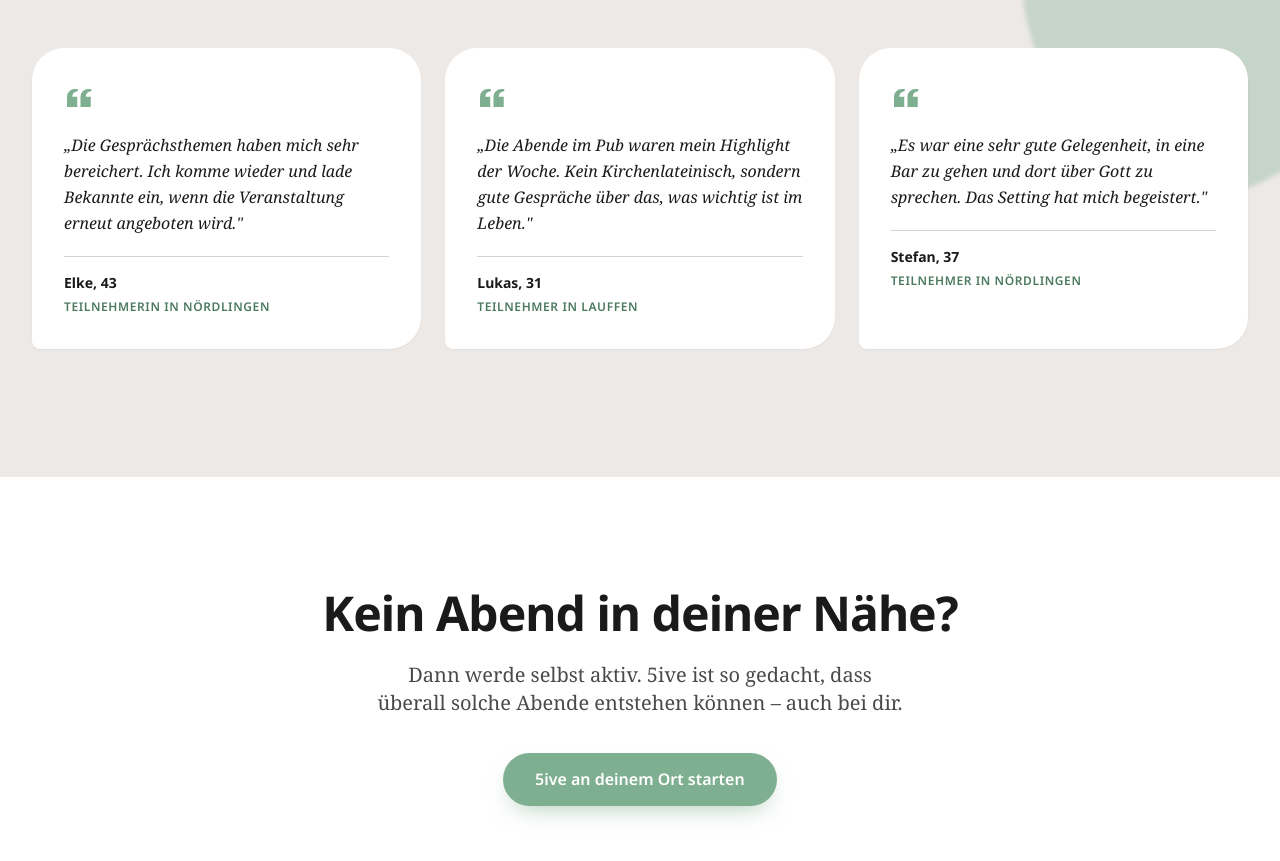
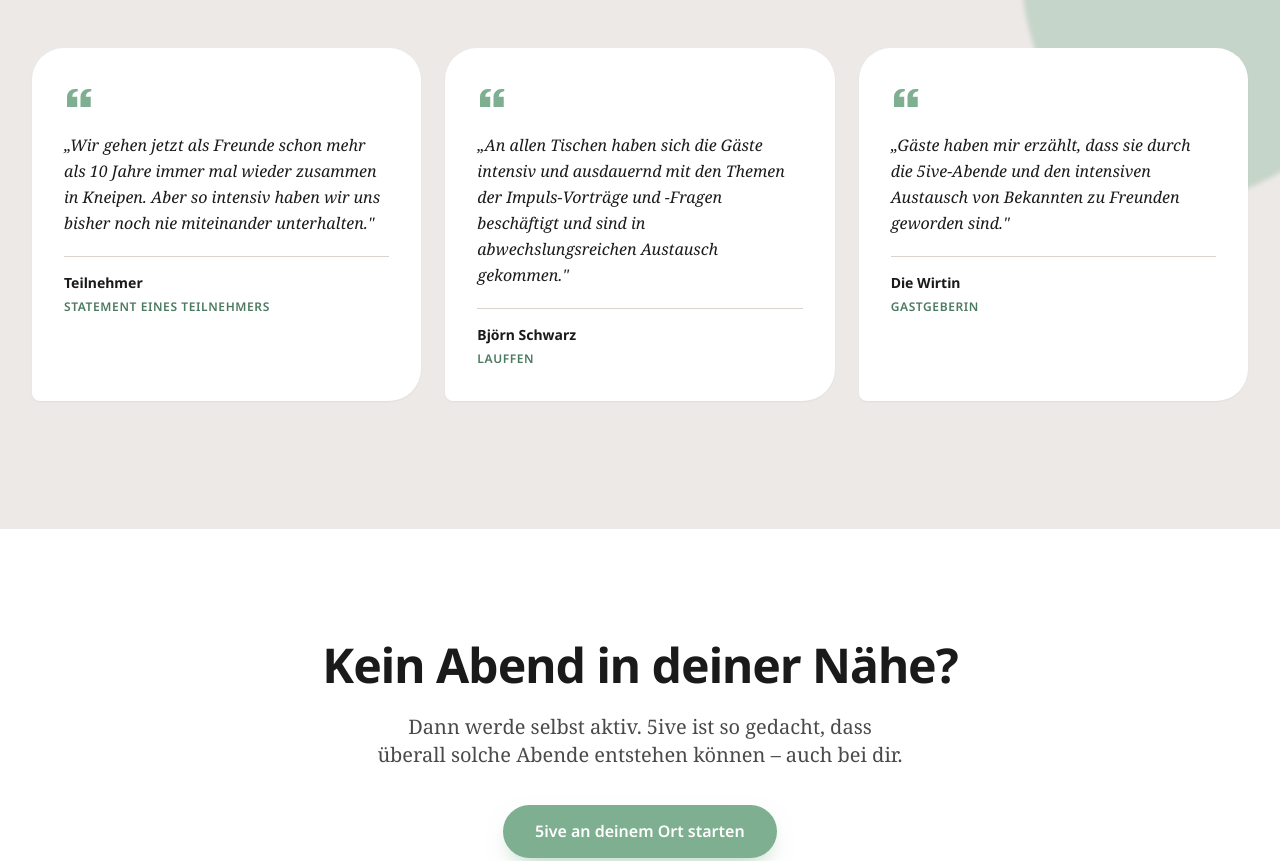
Before and after one commit to Elanus22/5ive-webseite, a plain HTML site: page teilnehmen.html in a window 1280 px wide. Shown: the part 1182-2043 px from the top of the page. Drawn offline with nearby package versions, Linux system fonts and the light colour scheme; no server answers.

Commit message:
Live-Stand 5ive.info vom 22.06.2026 übernehmen
Kontaktadresse kontakt@5ive.info, neue Testimonials auf Teilnehmen, EmailJS konfiguriert.

```diff
--- a/teilnehmen.html
+++ b/teilnehmen.html
@@ -126,33 +126,33 @@
           <figure class="reveal testimonial-card bg-white p-8 shadow-sm">
             <svg xmlns="http://www.w3.org/2000/svg" class="w-9 h-9 text-green mb-4" fill="currentColor" viewBox="0 0 24 24"><path d="M7.17 6A5.17 5.17 0 002 11.17V18h6.83v-6.83H5.5A3.67 3.67 0 019.17 7.5V6H7.17zm9 0A5.17 5.17 0 0011 11.17V18h6.83v-6.83H14.5a3.67 3.67 0 013.67-3.67V6h-2z"/></svg>
             <blockquote class="text-base text-ink leading-relaxed italic">
-              „Die Gesprächsthemen haben mich sehr bereichert. Ich komme wieder und lade Bekannte ein, wenn die Veranstaltung erneut angeboten wird."
+              „Wir gehen jetzt als Freunde schon mehr als 10 Jahre immer mal wieder zusammen in Kneipen. Aber so intensiv haben wir uns bisher noch nie miteinander unterhalten."
             </blockquote>
             <figcaption class="mt-5 border-t border-cream/80 pt-4">
-              <span class="font-bold text-sm text-ink block">Elke, 43</span>
-              <span class="text-xs font-semibold uppercase tracking-wider text-green-deep">Teilnehmerin in Nördlingen</span>
+              <span class="font-bold text-sm text-ink block">Teilnehmer</span>
+              <span class="text-xs font-semibold uppercase tracking-wider text-green-deep">Statement eines Teilnehmers</span>
             </figcaption>
           </figure>
 
           <figure class="reveal testimonial-card bg-white p-8 shadow-sm" data-delay="1">
             <svg xmlns="http://www.w3.org/2000/svg" class="w-9 h-9 text-green mb-4" fill="currentColor" viewBox="0 0 24 24"><path d="M7.17 6A5.17 5.17 0 002 11.17V18h6.83v-6.83H5.5A3.67 3.67 0 019.17 7.5V6H7.17zm9 0A5.17 5.17 0 0011 11.17V18h6.83v-6.83H14.5a3.67 3.67 0 013.67-3.67V6h-2z"/></svg>
             <blockquote class="text-base text-ink leading-relaxed italic">
-              „Die Abende im Pub waren mein Highlight der Woche. Kein Kirchenlateinisch, sondern gute Gespräche über das, was wichtig ist im Leben."
+              „An allen Tischen haben sich die Gäste intensiv und ausdauernd mit den Themen der Impuls-Vorträge und -Fragen beschäftigt und sind in abwechslungsreichen Austausch gekommen."
             </blockquote>
             <figcaption class="mt-5 border-t border-cream/80 pt-4">
-              <span class="font-bold text-sm text-ink block">Lukas, 31</span>
-              <span class="text-xs font-semibold uppercase tracking-wider text-green-deep">Teilnehmer in Lauffen</span>
+              <span class="font-bold text-sm text-ink block">Björn Schwarz</span>
+              <span class="text-xs font-semibold uppercase tracking-wider text-green-deep">Lauffen</span>
             </figcaption>
           </figure>
 
           <figure class="reveal testimonial-card bg-white p-8 shadow-sm" data-delay="2">
             <svg xmlns="http://www.w3.org/2000/svg" class="w-9 h-9 text-green mb-4" fill="currentColor" viewBox="0 0 24 24"><path d="M7.17 6A5.17 5.17 0 002 11.17V18h6.83v-6.83H5.5A3.67 3.67 0 019.17 7.5V6H7.17zm9 0A5.17 5.17 0 0011 11.17V18h6.83v-6.83H14.5a3.67 3.67 0 013.67-3.67V6h-2z"/></svg>
             <blockquote class="text-base text-ink leading-relaxed italic">
-              „Es war eine sehr gute Gelegenheit, in eine Bar zu gehen und dort über Gott zu sprechen. Das Setting hat mich begeistert."
+              „Gäste haben mir erzählt, dass sie durch die 5ive-Abende und den intensiven Austausch von Bekannten zu Freunden geworden sind."
             </blockquote>
             <figcaption class="mt-5 border-t border-cream/80 pt-4">
-              <span class="font-bold text-sm text-ink block">Stefan, 37</span>
-              <span class="text-xs font-semibold uppercase tracking-wider text-green-deep">Teilnehmer in Nördlingen</span>
+              <span class="font-bold text-sm text-ink block">Die Wirtin</span>
+              <span class="text-xs font-semibold uppercase tracking-wider text-green-deep">Gastgeberin</span>
             </figcaption>
           </figure>
         </div>
@@ -195,7 +195,7 @@
         <div>
           <h3 class="text-white font-semibold mb-4">Kontakt</h3>
           <ul class="space-y-2.5">
-            <li><a href="mailto:barbara.fischer@erneuerung.de" class="hover:text-green transition-colors">barbara.fischer@erneuerung.de</a></li>
+            <li><a href="mailto:kontakt@5ive.info" class="hover:text-green transition-colors">kontakt@5ive.info</a></li>
             <li><a href="veranstalten.html" class="hover:text-green transition-colors">5ive an deinem Ort</a></li>
           </ul>
         </div>
```
Also changed, not shown: ansprechpartner.html (+4 -4 lines), impressum.html (+2 -2 lines), index.html (+1 -1 lines), js/form.js (+7 -7 lines), veranstalten.html (+3 -3 lines).
